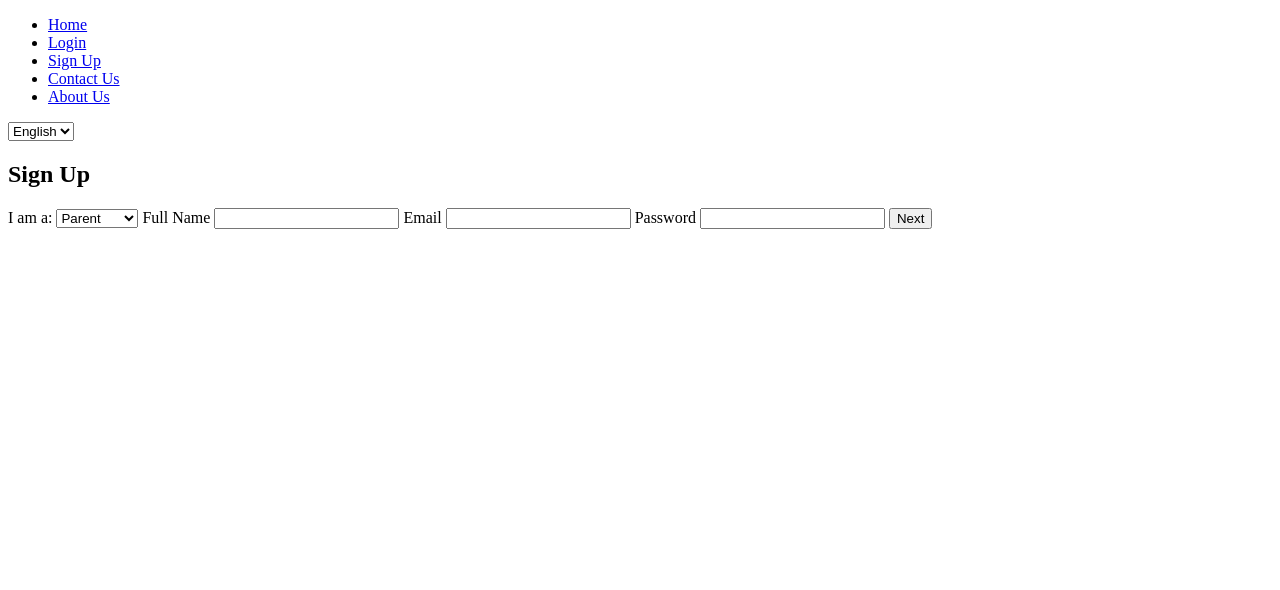
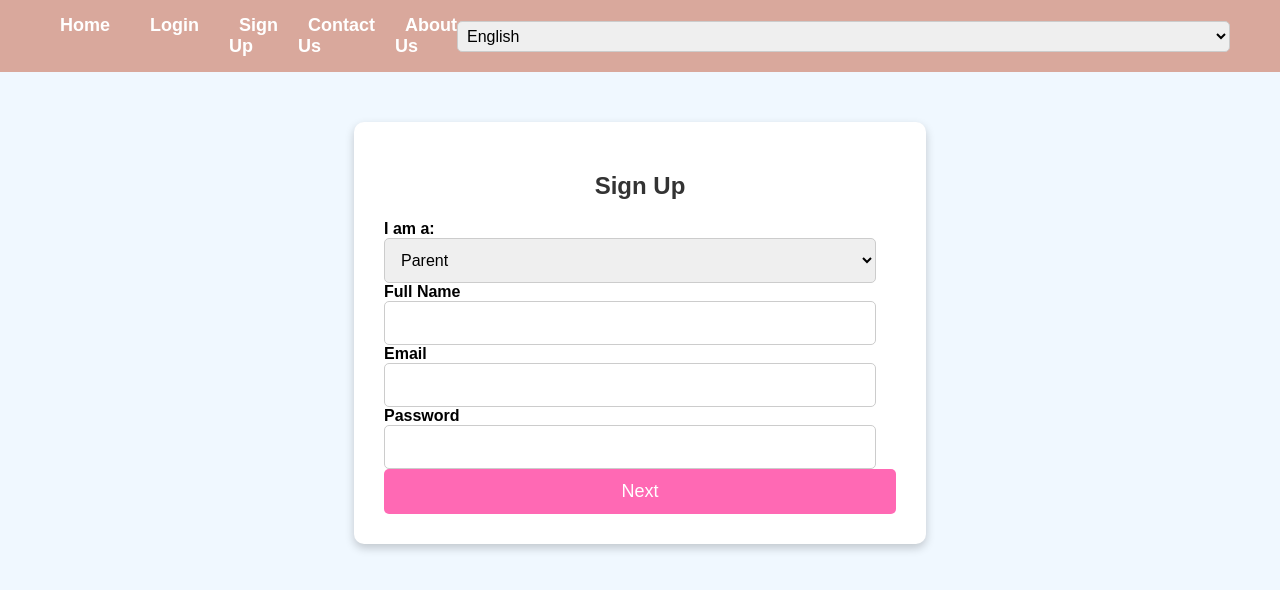
Before and after one commit to IntissarCherrahi/babysitter-website, a plain HTML site: page signup.html in a window 1280 px wide. Drawn offline with Linux system fonts and the light colour scheme.

Commit message:
Update signup.css

```diff
--- a/signup.css
+++ b/signup.css
@@ -1,82 +1,130 @@
-<!DOCTYPE html>
-<html lang="en">
+/* Reset & General Styles */
+body {
+    font-family: Arial, sans-serif;
+    margin: 0;
+    padding: 0;
+    background-color: #f0f8ff;
+}
 
-<head>
-    <meta charset="UTF-8">
-    <meta name="viewport" content="width=device-width, initial-scale=1.0">
-    <title>Signup</title>
-    <link rel="stylesheet" href="signup.css">
-</head>
+/* Header Navigation */
+header {
+    background-color: #d9a89c;
+    padding: 15px 0;
+}
 
-<body>
-    <header>
-        <nav>
+nav {
+    display: flex;
+    justify-content: space-between;
+    align-items: center;
+    padding: 0 50px;
+}
 
-            <div class="logo">Sweet Babysitter</div>
-            <ul>
-                <li><a href="index.html">Home</a></li>
-                <li><a href="login.html">Login</a></li>
-                <li><a href="signup.html">Sign Up</a></li>
-                <li><a href="contact.html">Contact Us</a></li>
-                <li><a href="about.html">Contact Us</a></li>
+.logo {
+    font-size: 20px;
+    font-weight: bold;
+    color: white;
+}
 
-            </ul>
-        </nav>
-    </header>
 
-    <div class="container">
-        <h2>Sign Up</h2>
-        <form id="signup-form">
-            <div class="form-group">
-                <label for="user-type">I am a:</label>
-                <select id="user-type" name="user-type">
-                    <option value="parent">Parent</option>
-                    <option value="babysitter">Babysitter</option>
-                </select>
-            </div>
+nav ul {
+    list-style: none;
+    padding: 0;
+    margin: 0;
+    display: flex;
+    justify-content: center;
+    gap: 20px;
+}
 
-            <div class="form-group">
-                <label for="name">Full Name</label>
-                <input type="text" id="name" name="name" required placeholder="Enter your full name">
-            </div>
+nav ul li {
+    display: inline;
+}
 
-            <div class="form-group">
-                <label for="email">Email</label>
-                <input type="email" id="email" name="email" required placeholder="Enter your email">
-            </div>
+nav ul li a {
+    color: white;
+    text-decoration: none;
+    font-size: 18px;
+    font-weight: bold;
+    padding: 10px;
+    transition: 0.3s;
+}
 
-            <div class="form-group">
-                <label for="password">Password</label>
-                <input type="password" id="password" name="password" required placeholder="Enter a secure password">
-            </div>
+nav ul li a:hover,
+nav ul li a.active {
+    background: white;
+    color: #ff69b4;
+    border-radius: 5px;
+}
 
-            <div id="extra-fields" style="display: none;">
-                <div class="form-group">
-                    <label for="phone">Phone Number</label>
-                    <input type="tel" id="phone" name="phone" placeholder="Enter your phone number">
-                </div>
+#language-select {
+    float: right;
+    padding: 5px;
+}
 
-                <div class="form-group">
-                    <label for="experience">Experience (years)</label>
-                    <input type="number" id="experience" name="experience" min="0" placeholder="Years of experience">
-                </div>
+/* Form Container */
+.container {
+    width: 40%;
+    margin: 50px auto;
+    padding: 30px;
+    background: white;
+    border-radius: 10px;
+    box-shadow: 0px 4px 10px rgba(0, 0, 0, 0.2);
+}
 
-                <div class="form-group">
-                    <label for="rate">Hourly Rate ($)</label>
-                    <input type="text" id="rate" name="rate" placeholder="Your hourly rate">
-                </div>
+h2 {
+    text-align: center;
+    color: #333;
+}
 
-                <div class="form-group">
-                    <label for="resume">Upload Resume</label>
-                    <input type="file" id="resume" name="resume">
-                </div>
-            </div>
+/* Form Styles */
+.form-group {
+    margin-bottom: 15px;
+    display: flex;
+    flex-direction: column;
+    align-items: flex-start;
+    width: 100%;
+}
 
-            <button type="submit">Sign Up</button>
-        </form>
-    </div>
+label {
+    font-weight: bold;
+    margin-bottom: 5px;
+    font-size: 16px;
+}
 
-    <script src="signup.js"></script>
-</body>
+input,
+select {
+    width: calc(100% - 20px);
+    /* يجعل جميع الحقول بنفس العرض */
+    padding: 12px;
+    border: 1px solid #ccc;
+    border-radius: 5px;
+    font-size: 16px;
+    box-sizing: border-box;
+    /* يمنع زيادة العرض بسبب الـ padding */
+}
 
-</html>
+input[type="file"] {
+    padding: 5px;
+}
+
+button {
+    width: 100%;
+    padding: 12px;
+    background-color: #ff69b4;
+    border: none;
+    color: white;
+    font-size: 18px;
+    cursor: pointer;
+    border-radius: 5px;
+    transition: 0.3s;
+}
+
+button:hover {
+    background-color: #e65a9e;
+}
+
+/* Responsive Design */
+@media (max-width: 768px) {
+    .container {
+        width: 90%;
+    }
+}
```
